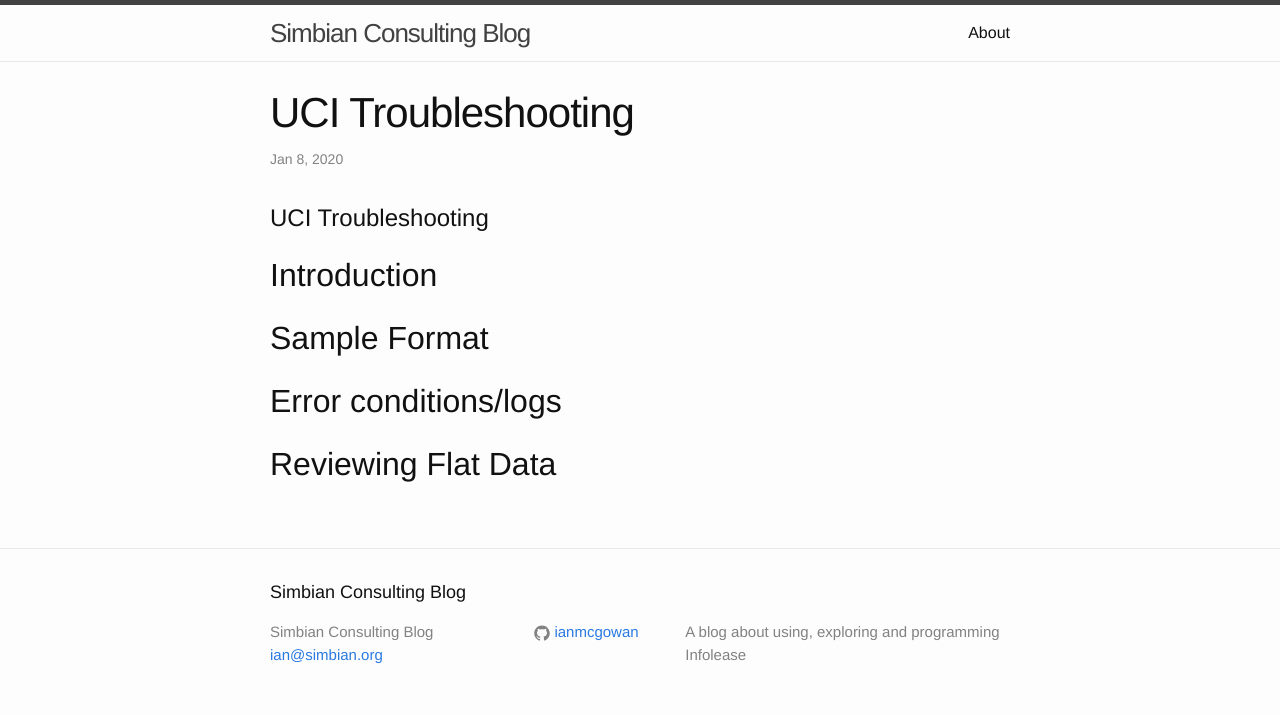
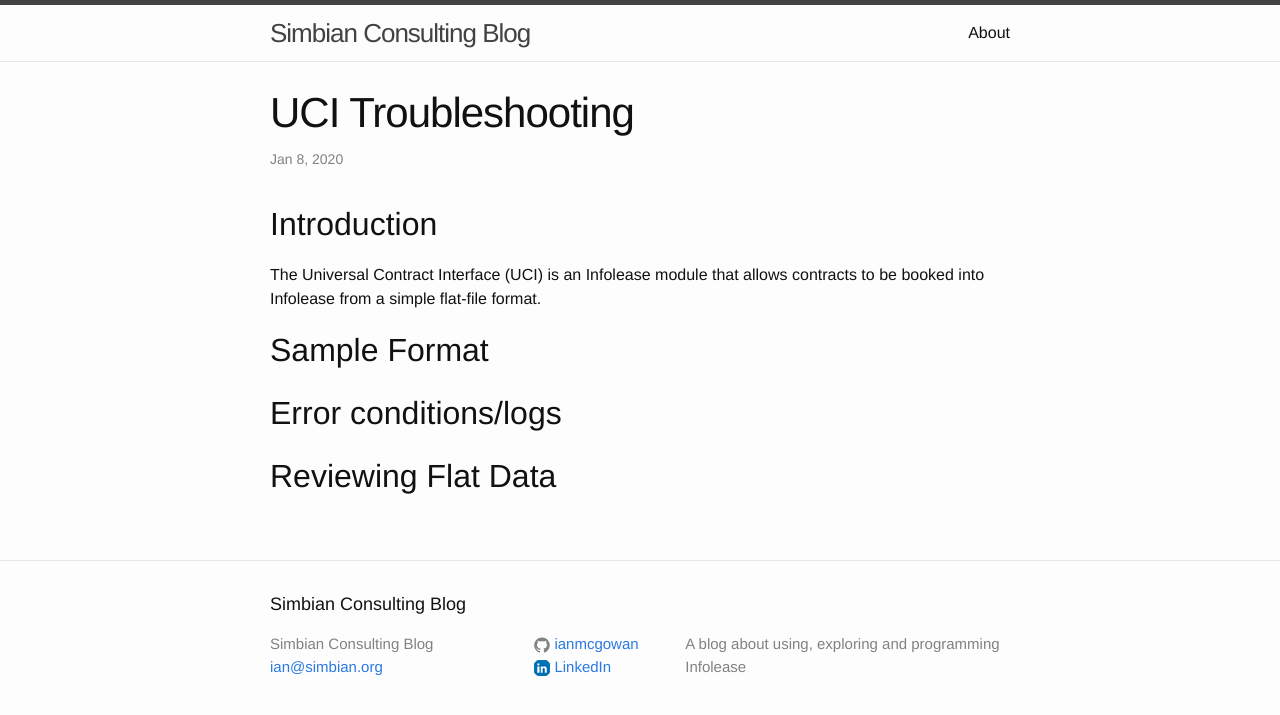
Before and after one commit to ianmcgowan/ianmcgowan.github.io, a Jekyll site: the page built from _posts/2020-01-08-UCI-troubleshooting.md, in a window 1280 px wide. Shown: the top 715 px of the page. Built offline with Jekyll 4.4.1, drawn with Linux system fonts in a browser that asks for light colours.

Commit message:
Add Linkedin to footer

```diff
--- a/_includes/footer.html
+++ b/_includes/footer.html
@@ -20,11 +20,10 @@
           </li>
           {% endif %}
 
-          {% if site.twitter_username %}
           <li>
-            {% include icon-twitter.html username=site.twitter_username %}
+            <img src="/assets/linkedin-icon_16x16.png">
+            <a href="https://www.linkedin.com/in/ianmcgowan">LinkedIn</a>
           </li>
-          {% endif %}
         </ul>
       </div>
 
--- a/_posts/2020-01-08-UCI-troubleshooting.md
+++ b/_posts/2020-01-08-UCI-troubleshooting.md
@@ -4,9 +4,9 @@ title:  "UCI Troubleshooting"
 date:   2020-01-08 14:12:00 -0800
 categories: technical UCI
 ---
-# UCI Troubleshooting
+## Introduction
+The Universal Contract Interface (UCI) is an Infolease module that allows contracts to be booked into Infolease from a simple flat-file format.
 
-## Introduction
 
 ## Sample Format
 
```
Also changed, not shown: assets/linkedin-icon_16x16.png (added).
